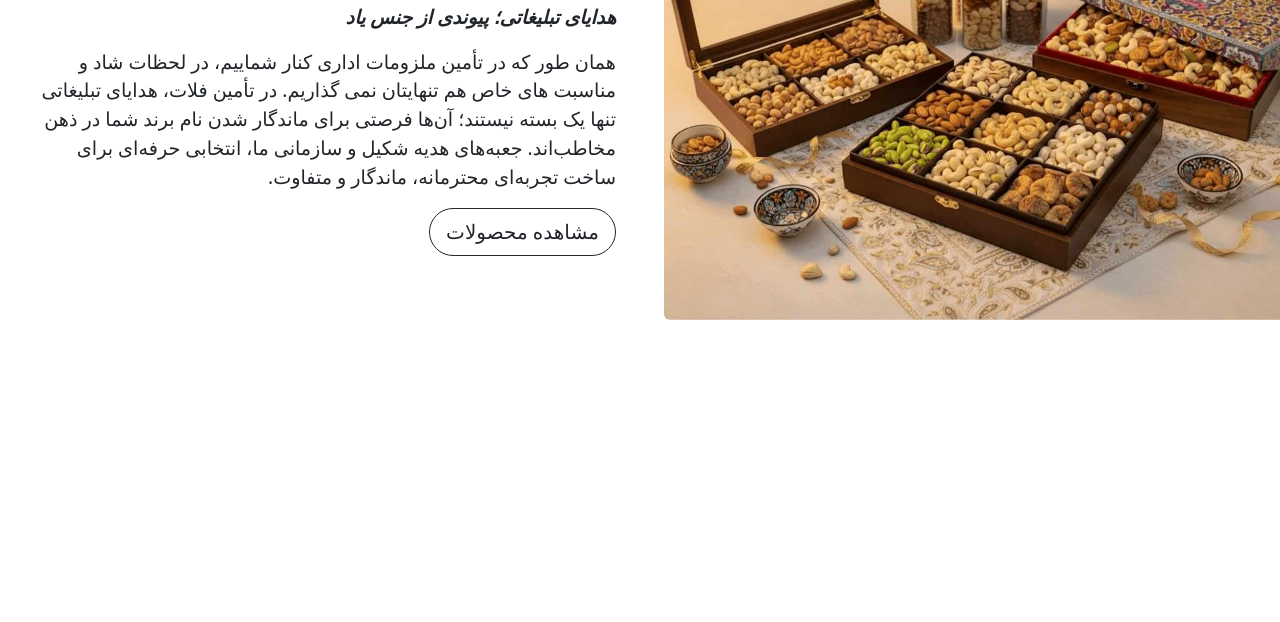
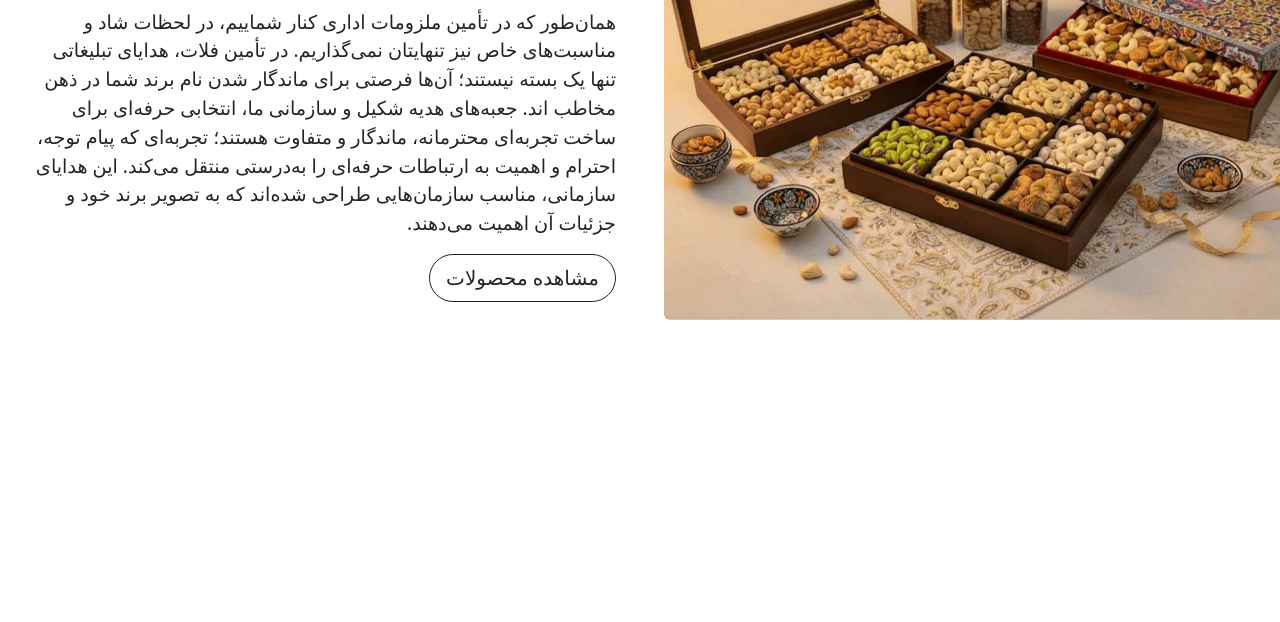
Before and after one commit to aminhadinezhad/bs-template-4, a website: page index.html in a window 1280 px wide. Shown: the part 178-800 px from the top of the page. Drawn offline with nearby package versions, Linux system fonts and the light colour scheme.

Commit message:
update text content

```diff
--- a/index.html
+++ b/index.html
@@ -32,19 +32,15 @@
             هدایای تبلیغاتی؛ پیوندی از جنس یاد
           </p>
           <p style="font-size: 1.2rem">
-            همان‌ طور که در تأمین ملزومات اداری کنار شماییم، در لحظات شاد و
-            مناسبت‌ های خاص هم تنهایتان نمی‌ گذاریم. در تأمین فلات، هدایای
+            همان‌طور که در تأمین ملزومات اداری کنار شماییم، در لحظات شاد و
+            مناسبت‌های خاص نیز تنهایتان نمی‌گذاریم. در تأمین فلات، هدایای
             تبلیغاتی تنها یک بسته نیستند؛ آن‌ها فرصتی برای ماندگار شدن نام برند
-            شما در ذهن مخاطب‌اند. جعبه‌های هدیه شکیل و سازمانی ما، انتخابی
-            حرفه‌ای برای ساخت تجربه‌ای محترمانه، ماندگار و متفاوت.
+            شما در ذهن مخاطب‌ اند. جعبه‌های هدیه شکیل و سازمانی ما، انتخابی
+            حرفه‌ای برای ساخت تجربه‌ای محترمانه، ماندگار و متفاوت هستند؛
+            تجربه‌ای که پیام توجه، احترام و اهمیت به ارتباطات حرفه‌ای را
+            به‌درستی منتقل می‌کند. این هدایای سازمانی، مناسب سازمان‌هایی طراحی
+            شده‌اند که به تصویر برند خود و جزئیات آن اهمیت می‌دهند.
           </p>
-          <!-- <ul style="font-size: 1.2rem">
-            <li>مناسب سازمان‌ها، شرکت‌ها و نهادهای اداری</li>
-            <li>
-              انتخابی ایده‌آل برای مناسبت‌ها، رویدادها و قدردانی‌های حرفه‌ای
-            </li>
-            <li>کمک به ماندگار شدن نام و هویت برند شما در ذهن مخاطب</li>
-          </ul> -->
           <a
             href="https://www.taminfalat.com/categorylist/%D9%87%D8%AF%D8%A7%DB%8C%D8%A7%DB%8C-%D8%AA%D8%A8%D9%84%DB%8C%D8%BA%D8%A7%D8%AA%DB%8C"
             class="btn btn-lg btn-outline-dark rounded-pill"
```
